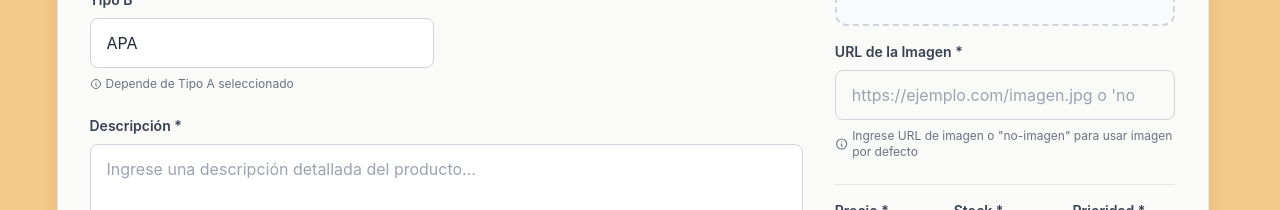
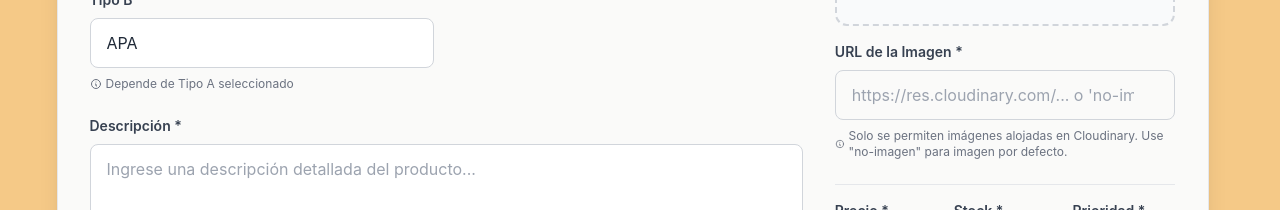
Before and after one commit to Widido1/cervecero-2, a Next.js app: page /cervecero/edit in a window 1280 px wide. Shown: the part 439-649 px from the top of the page. Built offline with nearby package versions, Linux system fonts and the light colour scheme.

Commit message:
Admin 04

```diff
--- a/src/app/components/productForm.jsx
+++ b/src/app/components/productForm.jsx
@@ -103,14 +103,14 @@ export default function ProductForm({ product }) {
             return;
         }
 
-        // Si es "no-imagen", no validamos como URL
+        // Si es "no-imagen", no validamos
         if (url.toLowerCase().trim() === "no-imagen") {
             setImageError(false);
             setIsImageLoading(false);
             return;
         }
 
-        // Solo validar como URL si no es "no-imagen"
+        // Validar que sea una URL válida
         try {
             new URL(url);
         } catch {
@@ -119,6 +119,14 @@ export default function ProductForm({ product }) {
             return;
         }
 
+        // Validar que la URL sea de Cloudinary
+        if (!url.startsWith("https://res.cloudinary.com/")) {
+            setImageError(true);
+            setIsImageLoading(false);
+            return;
+        }
+
+        // Si pasa las validaciones, intentar cargar la imagen
         setIsImageLoading(true);
         imageTimeoutRef.current = setTimeout(() => {
             const img = new Image();
@@ -151,7 +159,7 @@ export default function ProductForm({ product }) {
 
         if (imageError && imageUrl.trim() && imageUrl.toLowerCase().trim() !== "no-imagen") {
             const confirmSubmit = window.confirm(
-                "La URL de la imagen parece no ser válida. ¿Desea continuar de todos modos?"
+                "La URL de la imagen no es válida (debe ser de Cloudinary o la imagen no pudo cargarse). ¿Desea continuar de todos modos?"
             );
             if (!confirmSubmit) return;
         }
@@ -334,7 +342,7 @@ export default function ProductForm({ product }) {
                                             </div>
                                             <p className="text-red-600 font-medium">Error al cargar la imagen</p>
                                             <p className="text-gray-500 text-sm text-center mt-1">
-                                                La URL no apunta a una imagen válida
+                                                La URL no es de Cloudinary o no es una imagen válida
                                             </p>
                                         </div>
                                     )}
@@ -389,7 +397,7 @@ export default function ProductForm({ product }) {
                                                 imageUrl.toLowerCase().trim() === "no-imagen" ? 'border-blue-500 bg-blue-50' :
                                                 'border-gray-300'
                                             }`}
-                                            placeholder="https://ejemplo.com/imagen.jpg o 'no-imagen'"
+                                            placeholder="https://res.cloudinary.com/... o 'no-imagen'"
                                             required
                                         />
                                         {/* Indicador de estado */}
@@ -418,7 +426,7 @@ export default function ProductForm({ product }) {
                                         <svg className="w-4 h-4 mr-1" fill="none" stroke="currentColor" viewBox="0 0 24 24">
                                             <path strokeLinecap="round" strokeLinejoin="round" strokeWidth={2} d="M13 16h-1v-4h-1m1-4h.01M21 12a9 9 0 11-18 0 9 9 0 0118 0z" />
                                         </svg>
-                                        Ingrese URL de imagen o "no-imagen" para usar imagen por defecto
+                                        Solo se permiten imágenes alojadas en Cloudinary. Use "no-imagen" para imagen por defecto.
                                     </div>
                                 </div>
                             </div>
```
